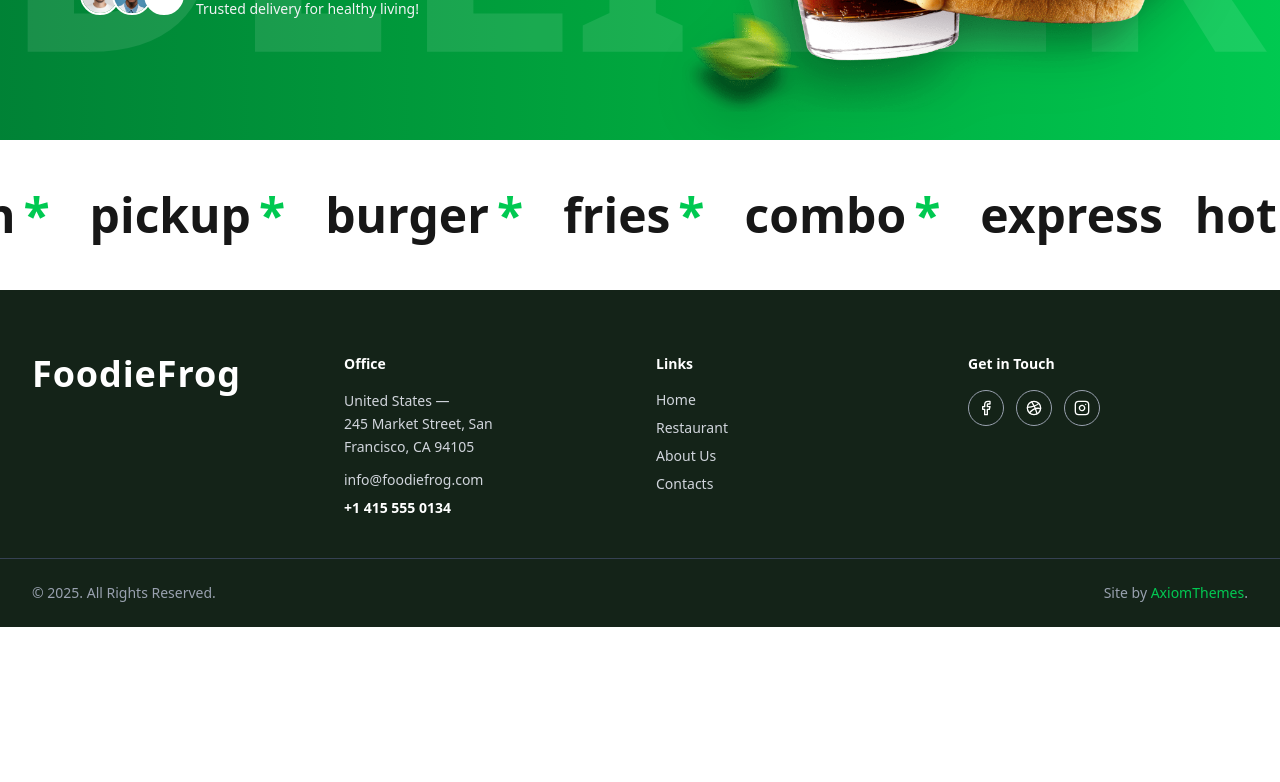
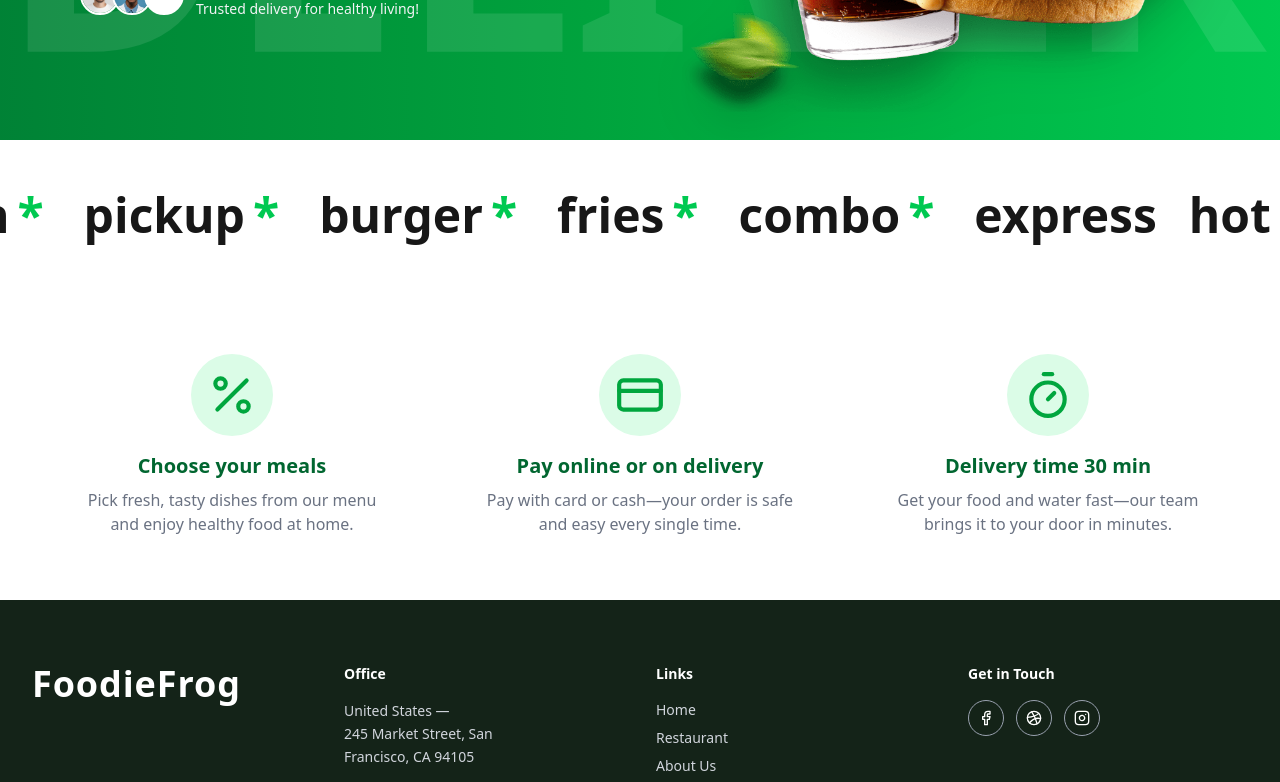
Before and after one commit to refit-dev/FoodieFrog, a Next.js app: page / in a window 1280 px wide. Shown: the part 580-1362 px from the top of the page. Before the commit the page ends 1207 px from the top, so only its background shows below. Built offline with nearby package versions, Linux system fonts and the light colour scheme; no server answers.

Commit message:
added feature section

```diff
--- a/src/app/page.js
+++ b/src/app/page.js
@@ -1,11 +1,13 @@
 import MarqueeBanner from "@/components/sections/Marquee";
 import Banner from "../components/sections/Banner";
+import FeaturesSection from "@/components/sections/FeatureSection";
 
 export default function Home() {
   return (
     <div className="mx-auto">
       <Banner />
       <MarqueeBanner/>
+      <FeaturesSection/>
     </div>
   );
 }
--- /dev/null
+++ b/src/components/sections/FeatureSection.jsx
@@ -0,0 +1,51 @@
+"use client";
+import { Percent, CreditCard, Timer } from "lucide-react";
+
+const FeaturesSection = () => {
+  return (
+    <section className="bg-white py-16">
+      <div className="container mx-auto px-6 md:px-12 grid md:grid-cols-3 gap-10 text-center">
+        {/* Feature 1 */}
+        <div className="flex flex-col items-center text-gray-800">
+          <div className="mb-4 bg-green-100 p-4 rounded-full">
+            <Percent size={50} className="text-green-600" />
+          </div>
+          <h3 className="text-lg md:text-xl font-semibold text-green-800 mb-2">
+            Choose your meals
+          </h3>
+          <p className="text-gray-500 text-sm md:text-base max-w-xs">
+            Pick fresh, tasty dishes from our menu and enjoy healthy food at home.
+          </p>
+        </div>
+
+        {/* Feature 2 */}
+        <div className="flex flex-col items-center text-gray-800">
+          <div className="mb-4 bg-green-100 p-4 rounded-full">
+            <CreditCard size={50} className="text-green-600" />
+          </div>
+          <h3 className="text-lg md:text-xl font-semibold text-green-800 mb-2">
+            Pay online or on delivery
+          </h3>
+          <p className="text-gray-500 text-sm md:text-base max-w-xs">
+            Pay with card or cash—your order is safe and easy every single time.
+          </p>
+        </div>
+
+        {/* Feature 3 */}
+        <div className="flex flex-col items-center text-gray-800">
+          <div className="mb-4 bg-green-100 p-4 rounded-full">
+            <Timer size={50} className="text-green-600" />
+          </div>
+          <h3 className="text-lg md:text-xl font-semibold text-green-800 mb-2">
+            Delivery time 30 min
+          </h3>
+          <p className="text-gray-500 text-sm md:text-base max-w-xs">
+            Get your food and water fast—our team brings it to your door in minutes.
+          </p>
+        </div>
+      </div>
+    </section>
+  );
+};
+
+export default FeaturesSection;
```
